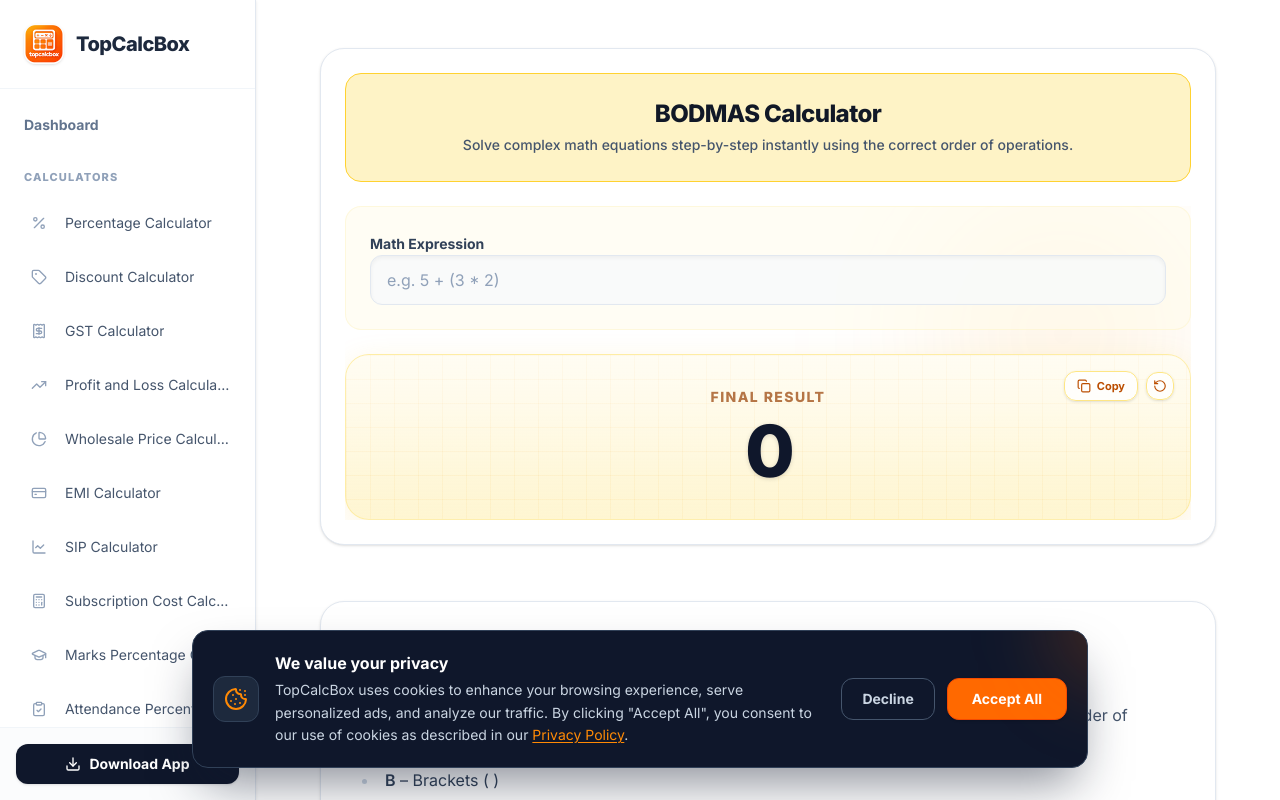
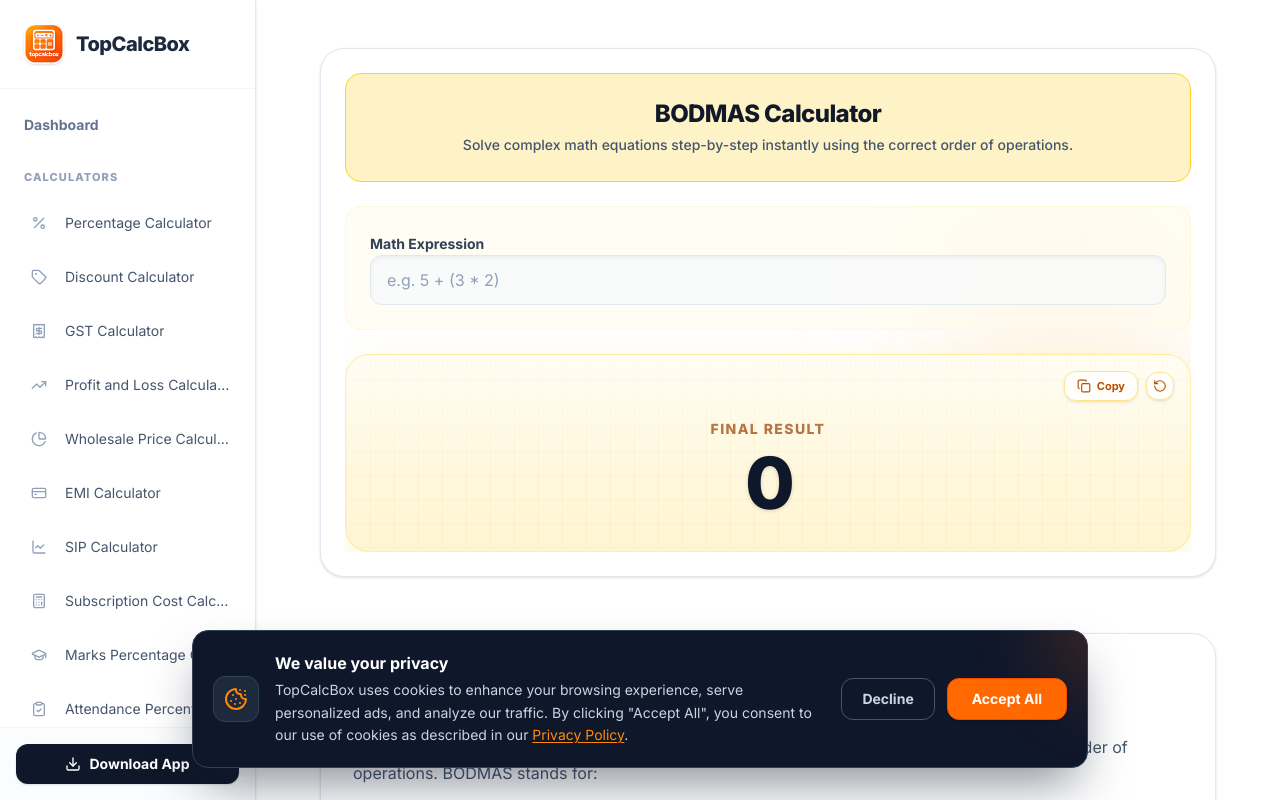
Before and after one commit to Amitrajpoot92/15tools, a Next.js app: page /bodmas-calculator in a window 1280 px wide. Built offline with nearby package versions, Linux system fonts and the light colour scheme.

Commit message:
Fix button overlap in BODMAS result box

```diff
--- a/src/components/calculators/BODMASCalculator.tsx
+++ b/src/components/calculators/BODMASCalculator.tsx
@@ -191,7 +191,7 @@ export function BODMASCalculator() {
           </div>
         </div>
 
-        <div className="flex flex-col items-center justify-center p-8 bg-gradient-to-b from-amber-50 to-amber-100/80 rounded-3xl shadow-[0_8px_30px_rgb(251,191,36,0.15)] border border-amber-200/60 relative overflow-hidden">
+        <div className="flex flex-col items-center justify-center p-6 pt-16 md:p-8 md:pt-16 bg-gradient-to-b from-amber-50 to-amber-100/80 rounded-3xl shadow-[0_8px_30px_rgb(251,191,36,0.15)] border border-amber-200/60 relative overflow-hidden">
           <div className="absolute inset-0 bg-[linear-gradient(to_right,#f59e0b10_1px,transparent_1px),linear-gradient(to_bottom,#f59e0b10_1px,transparent_1px)] bg-[size:24px_24px]" />
           <div className="absolute left-0 right-0 top-0 h-32 bg-gradient-to-b from-white/40 to-transparent" />
           <div className="absolute top-4 right-4 flex items-center gap-2 z-10">
```
